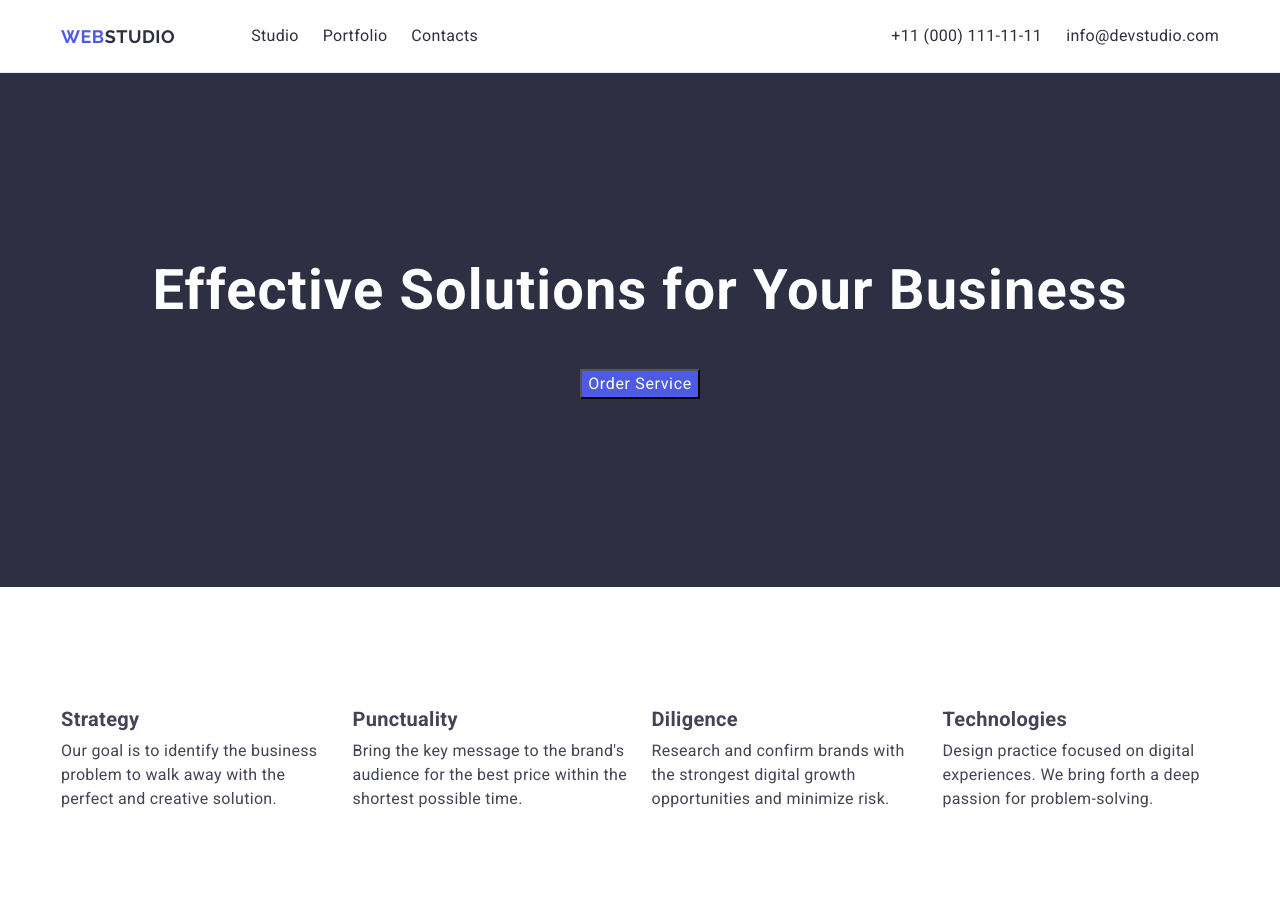
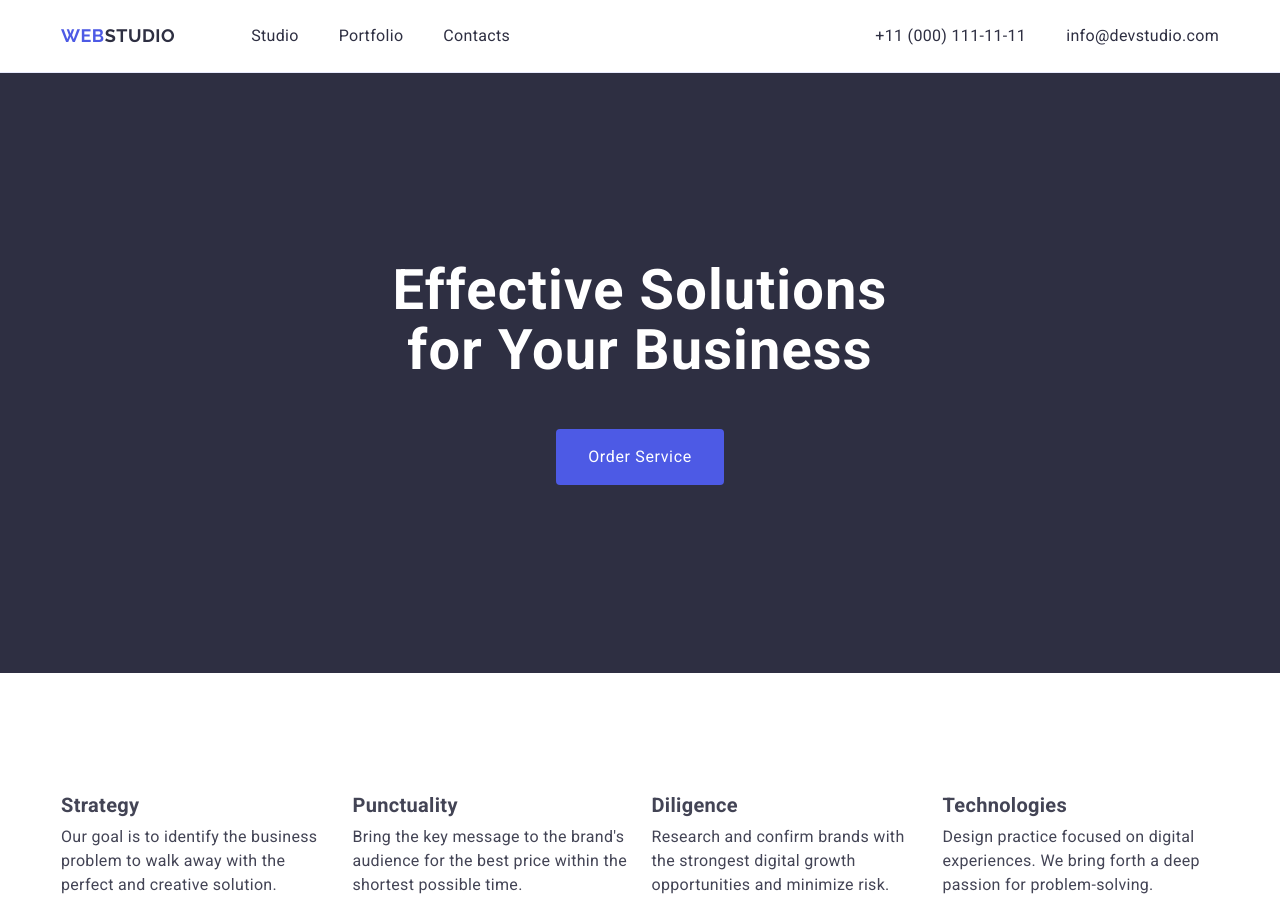
Before and after one commit to leogos/goit-markup-hw-03, a plain HTML site: page index.html in a window 1280 px wide. Shown: the top 900 px of the page. Drawn offline with nearby package versions, Linux system fonts and the light colour scheme.

Commit message:
done with last feedbacks

```diff
--- a/index.html
+++ b/index.html
@@ -15,10 +15,7 @@
 
     <header class="header">
     <div class="container">
-      <ul class="ul">
-      <li><a class="logo" href="/"><span class="logo-web">WEB</span>STUDIO</a></li>
-      </ul>
-
+      <a class="logo" href="/"><span class="logo-web">WEB</span>STUDIO</a>
       </ul>
       <nav class="nav">
         <ul class="ul">
--- a/styles/styles.css
+++ b/styles/styles.css
@@ -58,7 +58,7 @@ body {
 
 .nav .ul {
   display: flex;
-  gap: 24px;
+  gap: 40px;
   padding: 0;
   margin-top: 0;
   margin-bottom: 0;
@@ -67,7 +67,7 @@ body {
 
 .nav-info .ul {
   display: flex;
-  gap: 24px;
+  gap: 40px;
   padding: 0;
   margin-top: 0;
   margin-bottom: 0;
@@ -109,6 +109,9 @@ h1 {
   text-align: center;
   background-color: #2e2f42;
   color: #ffffff;
+  max-width: 496px;
+  text-align: center;
+  margin: 0 auto;
 }
 
 .button {
@@ -120,6 +123,9 @@ h1 {
   color: #ffffff;
   background-color: #4d5ae5;
   cursor: pointer;
+  padding: 16px 32px;
+  border: none;
+  border-radius: 4px;
 }
 
 .text {
@@ -197,7 +203,7 @@ h2 {
 
 .team h3 {
   color: #06093b;
-  margin: 8px;
+  margin-bottom: 8px;
   padding-top: 32px;
 }
 
```
